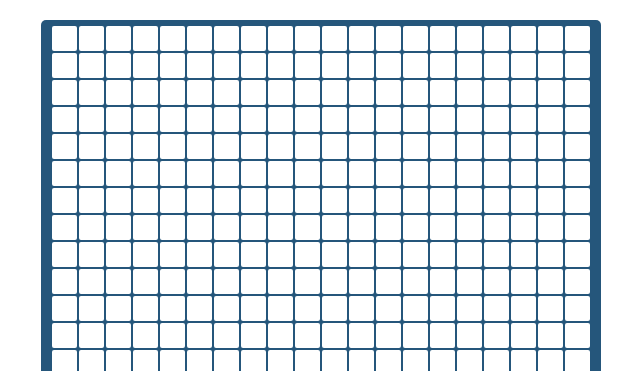
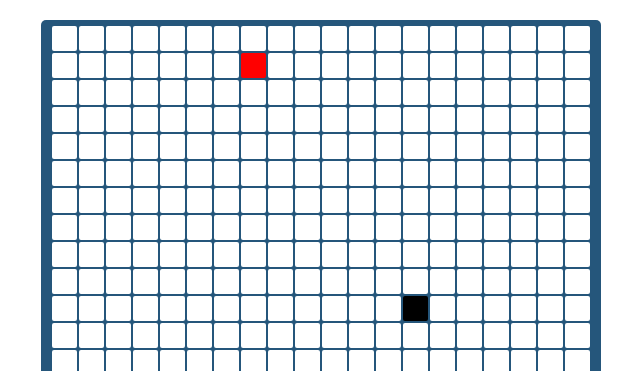
Before and after one commit to wizardone/snake, a React (Create React App) app: page / in a window 1280 px wide. Shown: the top 371 px of the page, without its empty margins (319-959 px from the left). Built offline with nearby package versions, Linux system fonts and the light colour scheme.

Commit message:
random moving simple snake, blah

```diff
--- a/src/components/App.js
+++ b/src/components/App.js
@@ -1,13 +1,39 @@
 import React, { Component } from 'react';
-import logo from '../logo.svg';
 import '../App.css';
 import Board from './board.js'
+import Apple from './apple.js'
+import Snake from './snake.js'
+
+const MOVE_RATE = 1000
+
+let apple = new Apple()
+let snake = new Snake()
 
 class App extends Component {
+  constructor(props) {
+    super(props)
+    this.state = {
+      applePosition: apple.position,
+      snakePosition: snake.position
+    }
+  }
+
+  moveSnake() {
+    setInterval(() => {
+      let newPosition = snake.move()
+      this.setState({ snakePosition: newPosition })
+    }, MOVE_RATE)
+  }
+
+  componentDidMount() {
+    this.moveSnake(snake)
+  }
+
   render() {
+    const { applePosition, snakePosition } = this.state
     return (
       <div className="App">
-        <Board />
+        <Board apple={applePosition} snake={snakePosition}/>
       </div>
     );
   }
--- a/src/components/apple.js
+++ b/src/components/apple.js
@@ -0,0 +1,7 @@
+import newPosition from '../helpers.js'
+
+export default class Apple {
+  constructor() {
+    this.position = newPosition()
+  }
+}
--- a/src/components/board.js
+++ b/src/components/board.js
@@ -7,8 +7,11 @@ export default class Board extends React.Component {
 
   renderCells() {
     let cells = []
+    let { snake, apple } = this.props
     for(let i = 1; i <= TOTALCELLS; i++) {
-      cells.push(<Cell key={i} snake={false} />)
+      let x = i % 20
+      let y = Math.ceil(i / 20)
+      cells.push(<Cell key={i} x={x} y={y} snake={snake} apple={apple}/>)
     }
     return cells
   }
--- a/src/components/cell.js
+++ b/src/components/cell.js
@@ -1,8 +1,18 @@
 import React from 'react'
 
-const Cell = ({ snake }) => {
+let applyClass = (x, y, snake, apple) => {
+  if(snake.x === x && snake.y === y) {
+    return 'cell-snake'
+  } else if(apple.x === x && apple.y === y) {
+    return 'cell-apple'
+  } else {
+    return 'cell'
+  }
+}
+
+const Cell = ({ x, y, snake, apple }) => {
   return (
-    <div className={snake ? "cell-snake" : "cell"}></div>
+    <div className={applyClass(x, y, snake, apple)}></div>
   )
 }
 export default Cell
--- a/src/components/snake.js
+++ b/src/components/snake.js
@@ -0,0 +1,13 @@
+import newPosition from '../helpers.js'
+
+export default class Snake {
+  constructor() {
+    this.position = newPosition()
+  }
+
+  move() {
+    this.position = newPosition()
+
+    return this.position
+  }
+}
--- /dev/null
+++ b/src/helpers.js
@@ -0,0 +1,9 @@
+let newPosition = () => {
+  let x = Math.floor(Math.random() * (20 - 0) + 0)
+  let y = Math.floor(Math.random() * (20 - 0) + 0)
+  return {
+    x: x,
+    y: y
+  }
+}
+module.exports = newPosition
--- a/src/index.css
+++ b/src/index.css
@@ -37,3 +37,15 @@ body {
   -moz-border-radius: 2px;
   border-radius: 2px;
 }
+
+.cell-apple {
+  vertical-align: top; /*clears the vertical space between rows*/
+  height: 25px;
+  width: 25px;
+  display: inline-block;
+  background-color: red;
+  margin: 1px;
+  -webkit-border-radius: 2px;
+  -moz-border-radius: 2px;
+  border-radius: 2px;
+}
```
